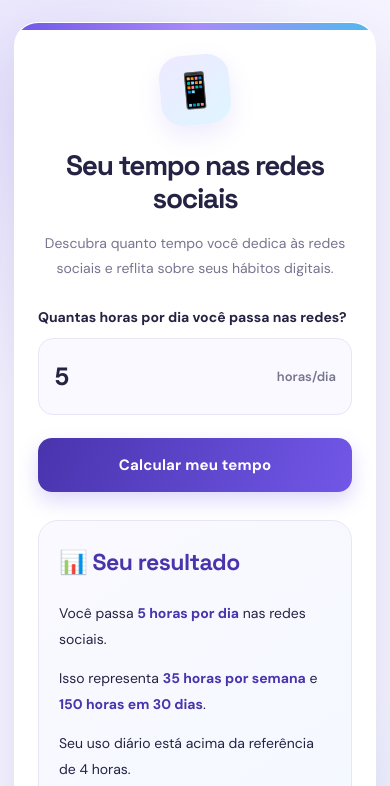
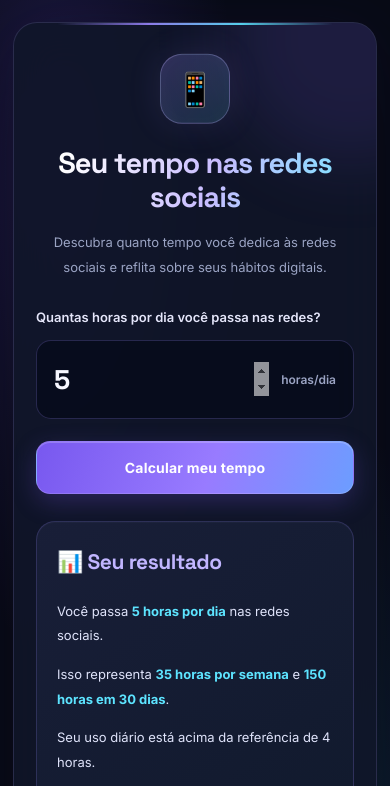
Before and after one commit to Borba1806/Meu-Simulador-de-H-bitos-Digitais, a plain HTML site: page index.html in a window 390 px wide. Both pictures are taken after typing "5" into the empty fields and a click on the button "Calcular meu tempo". Shown: the top 786 px of the page. Drawn offline with Linux system fonts and the light colour scheme.

Commit message:
Refactor CSS for improved styling and responsiveness

```diff
--- a/style.css
+++ b/style.css
@@ -1,85 +1,136 @@
 
-/* ========================================
-   SIMULADOR DE REDES SOCIAIS
-   Tema: Digital Balance
-   ======================================== */
+@import url('https://fonts.googleapis.com/css2?family=Inter:wght@400;500;600;700;800&family=Space+Grotesk:wght@500;600;700&display=swap');
 
-@import url('https://fonts.googleapis.com/css2?family=DM+Sans:wght@400;500;600;700&family=Space+Grotesk:wght@500;600;700&display=swap');
+/* ===== CONFIGURAÇÕES GERAIS ===== */
 
 :root {
-  --fundo: #f5f4ff;
-  --cartao: #ffffff;
-  --roxo: #7257e8;
-  --roxo-escuro: #4934ad;
-  --azul: #51b9ee;
-  --texto: #252343;
-  --texto-suave: #77758f;
-  --borda: #e8e5f7;
-  --sombra: 0 24px 70px rgba(65, 49, 135, 0.12);
+  --background: #080b16;
+  --surface: #111629;
+  --surface-light: #171e35;
+  --primary: #9b87ff;
+  --primary-light: #c1b5ff;
+  --cyan: #5de4ff;
+  --white: #f6f7ff;
+  --muted: #9ba4c4;
+  --border: rgba(173, 164, 255, 0.16);
+  --radius: 24px;
 }
 
 * {
-  box-sizing: border-box;
   margin: 0;
   padding: 0;
+  box-sizing: border-box;
+}
+
+html {
+  scroll-behavior: smooth;
 }
 
 body {
   min-height: 100vh;
   padding: 50px 20px;
   display: flex;
+  justify-content: center;
   align-items: center;
-  justify-content: center;
-  font-family: 'DM Sans', sans-serif;
-  color: var(--texto);
+  overflow-x: hidden;
+  font-family: 'Inter', sans-serif;
+  color: var(--white);
+
   background:
     radial-gradient(
-      circle at 10% 10%,
-      rgba(114, 87, 232, 0.12),
-      transparent 28%
+      ellipse at 15% 15%,
+      rgba(119, 84, 255, 0.19),
+      transparent 38%
     ),
     radial-gradient(
-      circle at 90% 90%,
-      rgba(81, 185, 238, 0.15),
-      transparent 30%
+      ellipse at 90% 80%,
+      rgba(43, 193, 255, 0.12),
+      transparent 35%
     ),
-    var(--fundo);
+    var(--background);
 }
 
-/* Cartão principal */
+/* ===== CARTÃO PRINCIPAL ===== */
 
 .container {
   position: relative;
+  isolation: isolate;
   width: 100%;
-  max-width: 570px;
+  max-width: 590px;
   padding: 42px;
   overflow: hidden;
-  background: var(--cartao);
-  border: 1px solid rgba(255, 255, 255, 0.9);
+
+  background: rgba(17, 22, 41, 0.88);
+  border: 1px solid var(--border);
   border-radius: 30px;
-  box-shadow: var(--sombra);
-  animation: aparecer 0.7s ease both;
+
+  box-shadow:
+    0 30px 90px rgba(0, 0, 0, 0.4),
+    0 0 60px rgba(122, 93, 255, 0.06);
+
+  backdrop-filter: blur(20px);
+  animation: entrance 0.8s ease both;
 }
 
 .container::before {
-  content: '';
+  content: "";
+  position: absolute;
+  z-index: -1;
+  top: -110px;
+  right: -100px;
+  width: 250px;
+  height: 250px;
+  border-radius: 50%;
+  background: rgba(139, 92, 246, 0.12);
+  filter: blur(35px);
+  pointer-events: none;
+}
+
+.container::after {
+  content: "";
   position: absolute;
   top: 0;
-  left: 0;
-  width: 100%;
-  height: 7px;
+  left: 12%;
+  width: 76%;
+  height: 2px;
   background: linear-gradient(
     90deg,
-    var(--roxo),
-    #a78bfa,
-    var(--azul)
+    transparent,
+    var(--primary),
+    var(--cyan),
+    transparent
   );
+  opacity: 0.9;
 }
 
-@keyframes aparecer {
+/* ===== ANIMAÇÕES ===== */
+
+@keyframes entrance {
   from {
     opacity: 0;
-    transform: translateY(18px);
+    transform: translateY(24px) scale(0.98);
+  }
+
+  to {
+    opacity: 1;
+    transform: translateY(0) scale(1);
+  }
+}
+
+@keyframes float {
+  0%, 100% {
+    transform: translateY(0);
+  }
+
+  50% {
+    transform: translateY(-6px);
+  }
+}
+
+@keyframes reveal {
+  from {
+    opacity: 0;
+    transform: translateY(12px);
   }
 
   to {
@@ -88,156 +139,212 @@ body {
   }
 }
 
-/* Ícone decorativo */
+/* ===== ÍCONE ===== */
 
 .icone {
   width: 82px;
   height: 82px;
-  margin: 0 auto 24px;
+  margin: 0 auto 25px;
+
   display: flex;
+  justify-content: center;
   align-items: center;
-  justify-content: center;
+
   font-size: 39px;
-  border-radius: 26px;
+  border-radius: 25px;
+
   background: linear-gradient(
-    145deg,
-    #eee9ff,
-    #dff5ff
+    135deg,
+    rgba(155, 135, 255, 0.23),
+    rgba(93, 228, 255, 0.13)
   );
-  box-shadow: 0 10px 25px rgba(114, 87, 232, 0.12);
-  transform: rotate(-5deg);
+
+  border: 1px solid rgba(193, 181, 255, 0.3);
+
+  box-shadow:
+    0 0 35px rgba(155, 135, 255, 0.12),
+    inset 0 0 20px rgba(255, 255, 255, 0.025);
+
+  animation: float 4s ease-in-out infinite;
 }
 
-/* Títulos e textos */
+/* ===== TÍTULOS ===== */
 
 h1 {
-  max-width: 430px;
-  margin: 0 auto 15px;
+  max-width: 460px;
+  margin: 0 auto 16px;
+
+  font-family: 'Space Grotesk', sans-serif;
+  font-size: clamp(28px, 5vw, 38px);
+  font-weight: 700;
+  line-height: 1.18;
+  letter-spacing: -1.5px;
   text-align: center;
-  font-family: 'Space Grotesk', sans-serif;
-  font-size: clamp(27px, 5vw, 36px);
-  line-height: 1.2;
-  letter-spacing: -1.3px;
-  color: var(--texto);
+
+  background: linear-gradient(
+    110deg,
+    #ffffff 10%,
+    #c8bcff 55%,
+    #76e6ff 100%
+  );
+
+  -webkit-background-clip: text;
+  background-clip: text;
+  color: transparent;
 }
 
 .descricao {
   max-width: 410px;
   margin: 0 auto 32px;
+
+  color: var(--muted);
+  font-size: 14px;
+  line-height: 1.9;
   text-align: center;
-  font-size: 15px;
-  line-height: 1.8;
-  color: var(--texto-suave);
 }
 
-/* Campo de entrada */
+/* ===== CAMPO DE ENTRADA ===== */
 
 label {
   display: block;
   margin-bottom: 12px;
-  font-size: 14px;
-  font-weight: 700;
-  color: var(--texto);
+
+  color: #e5e6fa;
+  font-size: 13px;
+  font-weight: 600;
+  line-height: 1.6;
 }
 
 .entrada {
   display: flex;
   align-items: center;
   gap: 12px;
+
   margin-bottom: 22px;
-  padding: 7px 15px;
-  background: #faf9ff;
-  border: 1.5px solid var(--borda);
+  padding: 7px 17px;
+
+  background: rgba(6, 10, 24, 0.65);
+  border: 1px solid rgba(155, 135, 255, 0.22);
   border-radius: 15px;
+
   transition:
-    border-color 0.25s,
-    box-shadow 0.25s,
-    background 0.25s;
+    border-color 0.25s ease,
+    box-shadow 0.25s ease,
+    background 0.25s ease;
 }
 
 .entrada:focus-within {
-  background: #ffffff;
-  border-color: var(--roxo);
-  box-shadow: 0 0 0 4px rgba(114, 87, 232, 0.1);
+  background: rgba(18, 22, 45, 0.95);
+  border-color: var(--primary);
+
+  box-shadow:
+    0 0 0 4px rgba(155, 135, 255, 0.09),
+    0 0 25px rgba(155, 135, 255, 0.08);
 }
 
 input {
   width: 100%;
   min-width: 0;
   padding: 14px 0;
+
+  background: transparent;
   border: none;
   outline: none;
-  background: transparent;
-  color: var(--texto);
-  font-family: inherit;
-  font-size: 25px;
+
+  color: var(--white);
+  font-family: 'Space Grotesk', sans-serif;
+  font-size: 27px;
   font-weight: 700;
 }
 
 input::placeholder {
-  color: #c5c1da;
+  color: #515a7a;
+}
+
+input::-webkit-inner-spin-button,
+input::-webkit-outer-spin-button {
+  opacity: 0.6;
 }
 
 .entrada span {
   flex-shrink: 0;
-  color: var(--texto-suave);
-  font-size: 13px;
+  color: var(--muted);
+  font-size: 12px;
   font-weight: 600;
 }
 
-/* Botão de cálculo */
+/* ===== BOTÃO ===== */
 
 button {
   position: relative;
   width: 100%;
   padding: 17px 20px;
-  border: none;
+  overflow: hidden;
+
+  border: 1px solid rgba(255, 255, 255, 0.16);
   border-radius: 14px;
+
   background: linear-gradient(
     110deg,
-    var(--roxo-escuro),
-    var(--roxo)
+    #7858ef,
+    #987bff 55%,
+    #6c9dff
   );
+
   color: #ffffff;
-  font-family: inherit;
-  font-size: 15px;
+  font-family: 'Inter', sans-serif;
+  font-size: 14px;
   font-weight: 700;
   letter-spacing: 0.2px;
+
   cursor: pointer;
-  box-shadow: 0 9px 20px rgba(114, 87, 232, 0.23);
+
+  box-shadow:
+    0 8px 25px rgba(123, 88, 239, 0.25),
+    inset 0 1px 0 rgba(255, 255, 255, 0.2);
+
   transition:
-    transform 0.2s,
-    box-shadow 0.2s,
-    filter 0.2s;
+    transform 0.25s ease,
+    box-shadow 0.25s ease,
+    filter 0.25s ease;
 }
 
 button:hover {
   transform: translateY(-3px);
-  box-shadow: 0 13px 26px rgba(114, 87, 232, 0.3);
-  filter: brightness(1.08);
+  filter: brightness(1.1);
+
+  box-shadow:
+    0 13px 32px rgba(123, 88, 239, 0.35),
+    0 0 25px rgba(93, 228, 255, 0.08);
 }
 
 button:active {
-  transform: translateY(0);
+  transform: scale(0.985);
 }
 
-/* Área de resultado */
+/* ===== PAINEL DE RESULTADOS ===== */
 
 #resultado {
-  margin-top: 28px;
+  margin-top: 27px;
   padding: 25px;
-  border: 1px solid var(--borda);
-  border-radius: 20px;
+
+  color: #dfe3fa;
+  font-size: 13px;
+  line-height: 1.9;
+  overflow-wrap: anywhere;
+
   background: linear-gradient(
     145deg,
-    #faf9ff,
-    #f2f8ff
+    rgba(25, 31, 57, 0.98),
+    rgba(15, 25, 43, 0.98)
   );
-  color: var(--texto);
-  font-size: 14px;
-  line-height: 1.85;
-  overflow-wrap: anywhere;
-  animation: aparecer 0.45s ease both;
+
+  border: 1px solid rgba(155, 135, 255, 0.2);
+  border-radius: 19px;
+
+  box-shadow: inset 0 1px 0 rgba(255, 255, 255, 0.025);
+
+  animation: reveal 0.45s ease both;
 }
 
 #resultado[hidden] {
@@ -245,15 +352,18 @@ button:active {
 }
 
 #resultado h2 {
-  margin-bottom: 18px;
-  color: var(--roxo-escuro);
+  margin-bottom: 17px;
+
   font-family: 'Space Grotesk', sans-serif;
   font-size: 23px;
+  font-weight: 700;
   letter-spacing: -0.5px;
+
+  color: var(--primary-light);
 }
 
 #resultado p {
-  margin-bottom: 13px;
+  margin-bottom: 14px;
 }
 
 #resultado p:last-child {
@@ -261,69 +371,75 @@ button:active {
 }
 
 #resultado strong {
-  color: var(--roxo-escuro);
+  color: var(--cyan);
   font-weight: 700;
 }
 
-/* Rodapé */
+/* ===== RODAPÉ ===== */
 
 .rodape {
-  margin-top: 27px;
+  margin-top: 28px;
+  color: #818aa9;
+  font-size: 11px;
+  line-height: 1.8;
   text-align: center;
-  color: var(--texto-suave);
-  font-size: 12px;
-  line-height: 1.8;
 }
 
-/* Acessibilidade */
+/* ===== ACESSIBILIDADE ===== */
 
 button:focus-visible,
 input:focus-visible {
-  outline: 3px solid var(--azul);
+  outline: 2px solid var(--cyan);
   outline-offset: 4px;
 }
 
-/* Adaptação para celulares */
+/* ===== CELULARES ===== */
 
 @media (max-width: 600px) {
   body {
-    padding: 22px 14px;
+    padding: 22px 13px;
   }
 
   .container {
-    padding: 32px 23px;
+    padding: 31px 22px;
     border-radius: 24px;
   }
 
   .icone {
     width: 70px;
     height: 70px;
-    font-size: 34px;
+    margin-bottom: 22px;
     border-radius: 22px;
+    font-size: 33px;
   }
 
   h1 {
-    font-size: 28px;
+    font-size: 29px;
+    letter-spacing: -1px;
   }
 
   .descricao {
-    font-size: 14px;
     margin-bottom: 27px;
+    font-size: 13px;
   }
 
   #resultado {
     padding: 20px;
   }
+
+  #resultado h2 {
+    font-size: 21px;
+  }
 }
 
-/* Respeita a preferência por menos animações */
+/* ===== MOVIMENTO REDUZIDO ===== */
 
 @media (prefers-reduced-motion: reduce) {
   *,
   *::before,
   *::after {
-    animation-duration: 0.01ms !important;
-    transition-duration: 0.01ms !important;
+    animation: none !important;
+    transition: none !important;
     scroll-behavior: auto !important;
   }
 }
```
